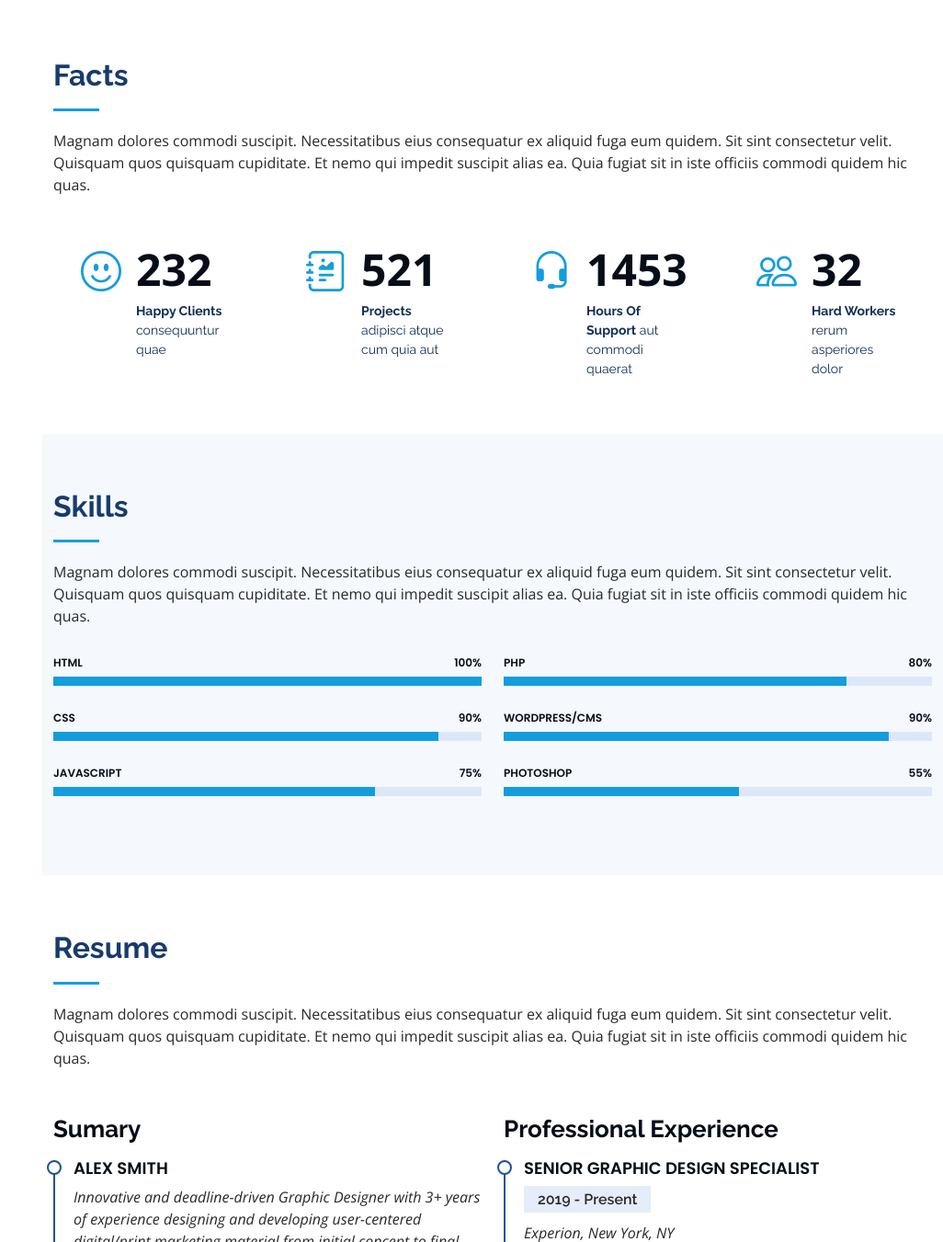
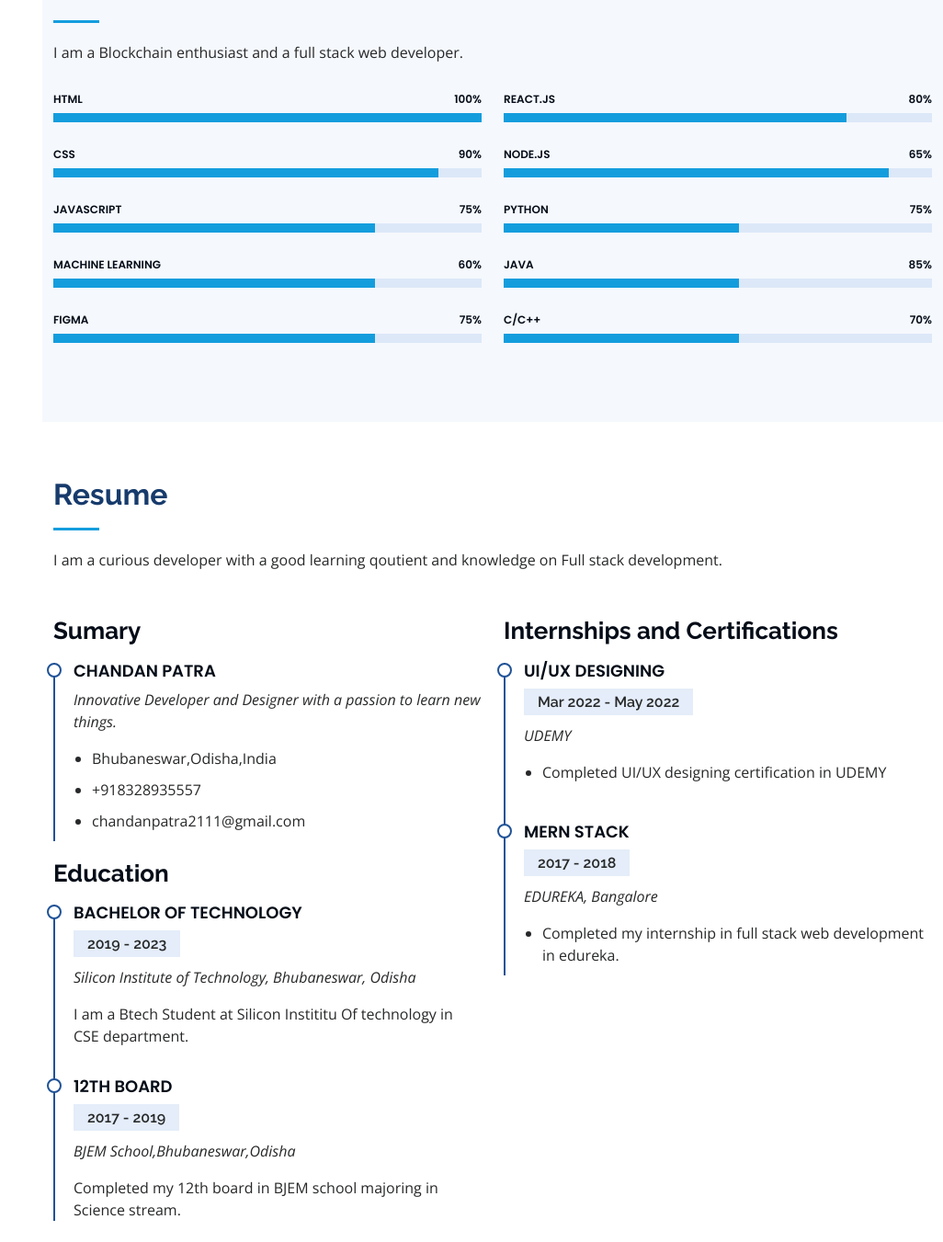
Before and after one commit to chandanpatra2111/MyPortfolio, a plain HTML site: page index.html in a window 1280 px wide. Shown: the part 1449-2800 px from the top of the page at 92% size, without its empty margins (254-1280 px from the left). Drawn offline with nearby package versions, Linux system fonts and the light colour scheme.

Commit message:
Myportfolio

```diff
--- a/index.html
+++ b/index.html
@@ -68,7 +68,7 @@
   <section id="hero" class="d-flex flex-column justify-content-center align-items-center">
     <div class="hero-container" data-aos="fade-in">
       <h1>Chandan Patra</h1>
-      <p>I'm <span class="typed" data-typed-items="Designer, Developer , Photographer"></span></p>
+      <p>I'm <span class="typed" data-typed-items="Developer, Designer , Influencer "></span></p>
     </div>
   </section><!-- End Hero -->
 
@@ -90,8 +90,7 @@
           <div class="col-lg-8 pt-4 pt-lg-0 content" data-aos="fade-left">
             <h3>UI/UX Designer &amp; Web Developer.</h3>
             <p class="fst-italic">
-              Lorem ipsum dolor sit amet, consectetur adipiscing elit, sed do eiusmod tempor incididunt ut labore et dolore
-              magna aliqua.
+              A curious and ambitious developer with a good knowledge about full stack development and a never ending curiosity to learn as many new things as possible. I am eager to be challenged in order to further grow and improve my skills.
             </p>
             <div class="row">
               <div class="col-lg-6">
@@ -112,8 +111,7 @@
               </div>
             </div>
             <p>
-              Officiis eligendi itaque labore et dolorum mollitia officiis optio vero. Quisquam sunt adipisci omnis et ut. Nulla accusantium dolor incidunt officia tempore. Et eius omnis.
-              Cupiditate ut dicta maxime officiis quidem quia. Sed et consectetur qui quia repellendus itaque neque. Aliquid amet quidem ut quaerat cupiditate. Ab et eum qui repellendus omnis culpa magni laudantium dolores.
+
             </p>
           </div>
         </div>
@@ -122,7 +120,7 @@
     </section><!-- End About Section -->
 
     <!-- ======= Facts Section ======= -->
-    <section id="facts" class="facts">
+    <!-- <section id="facts" class="facts">
       <div class="container">
 
         <div class="section-title">
@@ -166,8 +164,8 @@
 
         </div>
 
-      </div>
-    </section><!-- End Facts Section -->
+      </div> -->
+    <!-- </section> -->
 
     <!-- ======= Skills Section ======= -->
     <section id="skills" class="skills section-bg">
@@ -175,7 +173,7 @@
 
         <div class="section-title">
           <h2>Skills</h2>
-          <p>Magnam dolores commodi suscipit. Necessitatibus eius consequatur ex aliquid fuga eum quidem. Sit sint consectetur velit. Quisquam quos quisquam cupiditate. Et nemo qui impedit suscipit alias ea. Quia fugiat sit in iste officiis commodi quidem hic quas.</p>
+          <p>I am a Blockchain enthusiast and a full stack web developer.</p>
         </div>
 
         <div class="row skills-content">
@@ -202,27 +200,52 @@
                 <div class="progress-bar" role="progressbar" aria-valuenow="75" aria-valuemin="0" aria-valuemax="100"></div>
               </div>
             </div>
+            <div class="progress">
+              <span class="skill">Machine Learning <i class="val">60%</i></span>
+              <div class="progress-bar-wrap">
+                <div class="progress-bar" role="progressbar" aria-valuenow="75" aria-valuemin="0" aria-valuemax="100"></div>
+              </div>
+            </div>
+            <div class="progress">
+              <span class="skill">Figma <i class="val">75%</i></span>
+              <div class="progress-bar-wrap">
+                <div class="progress-bar" role="progressbar" aria-valuenow="75" aria-valuemin="0" aria-valuemax="100"></div>
+              </div>
+            </div>
 
           </div>
 
           <div class="col-lg-6" data-aos="fade-up" data-aos-delay="100">
 
             <div class="progress">
-              <span class="skill">PHP <i class="val">80%</i></span>
+              <span class="skill">React.js <i class="val">80%</i></span>
               <div class="progress-bar-wrap">
                 <div class="progress-bar" role="progressbar" aria-valuenow="80" aria-valuemin="0" aria-valuemax="100"></div>
               </div>
             </div>
 
             <div class="progress">
-              <span class="skill">WordPress/CMS <i class="val">90%</i></span>
+              <span class="skill">Node.js <i class="val">65%</i></span>
               <div class="progress-bar-wrap">
                 <div class="progress-bar" role="progressbar" aria-valuenow="90" aria-valuemin="0" aria-valuemax="100"></div>
               </div>
             </div>
 
             <div class="progress">
-              <span class="skill">Photoshop <i class="val">55%</i></span>
+              <span class="skill">Python<i class="val">75%</i></span>
+              <div class="progress-bar-wrap">
+                <div class="progress-bar" role="progressbar" aria-valuenow="55" aria-valuemin="0" aria-valuemax="100"></div>
+              </div>
+            </div>
+
+            <div class="progress">
+              <span class="skill">Java<i class="val">85%</i></span>
+              <div class="progress-bar-wrap">
+                <div class="progress-bar" role="progressbar" aria-valuenow="55" aria-valuemin="0" aria-valuemax="100"></div>
+              </div>
+            </div>
+            <div class="progress">
+              <span class="skill">C/C++<i class="val">70%</i></span>
               <div class="progress-bar-wrap">
                 <div class="progress-bar" role="progressbar" aria-valuenow="55" aria-valuemin="0" aria-valuemax="100"></div>
               </div>
@@ -241,58 +264,55 @@
 
         <div class="section-title">
           <h2>Resume</h2>
-          <p>Magnam dolores commodi suscipit. Necessitatibus eius consequatur ex aliquid fuga eum quidem. Sit sint consectetur velit. Quisquam quos quisquam cupiditate. Et nemo qui impedit suscipit alias ea. Quia fugiat sit in iste officiis commodi quidem hic quas.</p>
+          <p>I am a curious developer with a good learning qoutient and knowledge on Full stack development.</p>
         </div>
 
         <div class="row">
           <div class="col-lg-6" data-aos="fade-up">
             <h3 class="resume-title">Sumary</h3>
             <div class="resume-item pb-0">
-              <h4>Alex Smith</h4>
-              <p><em>Innovative and deadline-driven Graphic Designer with 3+ years of experience designing and developing user-centered digital/print marketing material from initial concept to final, polished deliverable.</em></p>
+              <h4>Chandan Patra</h4>
+              <p><em>Innovative Developer and Designer with a passion to learn new things.</em></p>
               <ul>
-                <li>Portland par 127,Orlando, FL</li>
-                <li>(123) 456-7891</li>
-                <li>alice.barkley@example.com</li>
+                <li>Bhubaneswar,Odisha,India</li>
+                <li>+918328935557</li>
+                <li>chandanpatra2111@gmail.com</li>
               </ul>
             </div>
 
             <h3 class="resume-title">Education</h3>
             <div class="resume-item">
-              <h4>Master of Fine Arts &amp; Graphic Design</h4>
-              <h5>2015 - 2016</h5>
-              <p><em>Rochester Institute of Technology, Rochester, NY</em></p>
-              <p>Qui deserunt veniam. Et sed aliquam labore tempore sed quisquam iusto autem sit. Ea vero voluptatum qui ut dignissimos deleniti nerada porti sand markend</p>
+              <h4>Bachelor of Technology </h4>
+              <h5>2019 - 2023</h5>
+              <p><em>Silicon Institute of Technology, Bhubaneswar, Odisha</em></p>
+              <p>I am a Btech Student at Silicon Instititu Of technology in CSE department. </p>
             </div>
             <div class="resume-item">
-              <h4>Bachelor of Fine Arts &amp; Graphic Design</h4>
-              <h5>2010 - 2014</h5>
-              <p><em>Rochester Institute of Technology, Rochester, NY</em></p>
-              <p>Quia nobis sequi est occaecati aut. Repudiandae et iusto quae reiciendis et quis Eius vel ratione eius unde vitae rerum voluptates asperiores voluptatem Earum molestiae consequatur neque etlon sader mart dila</p>
+              <h4>12th board </h4>
+              <h5>2017 - 2019</h5>
+              <p><em>BJEM School,Bhubaneswar,Odisha</em></p>
+              <p>Completed my 12th board in BJEM school majoring in Science stream. </p>
             </div>
           </div>
           <div class="col-lg-6" data-aos="fade-up" data-aos-delay="100">
-            <h3 class="resume-title">Professional Experience</h3>
+            <h3 class="resume-title">Internships and Certifications</h3>
             <div class="resume-item">
-              <h4>Senior graphic design specialist</h4>
-              <h5>2019 - Present</h5>
-              <p><em>Experion, New York, NY </em></p>
+              <h4>UI/UX Designing</h4>
+              <h5>Mar 2022 - May 2022</h5>
+              <p><em>UDEMY</em></p>
               <ul>
-                <li>Lead in the design, development, and implementation of the graphic, layout, and production communication materials</li>
-                <li>Delegate tasks to the 7 members of the design team and provide counsel on all aspects of the project. </li>
-                <li>Supervise the assessment of all graphic materials in order to ensure quality and accuracy of the design</li>
-                <li>Oversee the efficient use of production project budgets ranging from $2,000 - $25,000</li>
+                <li>Completed UI/UX designing certification in UDEMY </li>
+
               </ul>
             </div>
             <div class="resume-item">
-              <h4>Graphic design specialist</h4>
+              <h4>MERN Stack</h4>
               <h5>2017 - 2018</h5>
-              <p><em>Stepping Stone Advertising, New York, NY</em></p>
+              <p><em>EDUREKA, Bangalore</em></p>
               <ul>
-                <li>Developed numerous marketing programs (logos, brochures,infographics, presentations, and advertisements).</li>
-                <li>Managed up to 5 projects or tasks at a given time while under pressure</li>
-                <li>Recommended and consulted with clients on the most appropriate graphic design</li>
-                <li>Created 4+ design presentations and proposals a month for clients and account managers</li>
+                <li>Completed my internship in full stack web development in edureka.</li>
+
+
               </ul>
             </div>
           </div>
@@ -307,7 +327,7 @@
 
         <div class="section-title">
           <h2>Portfolio</h2>
-          <p>Magnam dolores commodi suscipit. Necessitatibus eius consequatur ex aliquid fuga eum quidem. Sit sint consectetur velit. Quisquam quos quisquam cupiditate. Et nemo qui impedit suscipit alias ea. Quia fugiat sit in iste officiis commodi quidem hic quas.</p>
+          <p>Hey there, this is my personal portfolio.</p>
         </div>
 
         <div class="row" data-aos="fade-up">
@@ -464,7 +484,7 @@
     </section><!-- End Services Section -->
 
     <!-- ======= Testimonials Section ======= -->
-    <section id="testimonials" class="testimonials section-bg">
+    <!-- <section id="testimonials" class="testimonials section-bg">
       <div class="container">
 
         <div class="section-title">
@@ -486,7 +506,7 @@
                 <h3>Saul Goodman</h3>
                 <h4>Ceo &amp; Founder</h4>
               </div>
-            </div><!-- End testimonial item -->
+            </div>
 
             <div class="swiper-slide">
               <div class="testimonial-item" data-aos="fade-up" data-aos-delay="100">
@@ -499,7 +519,7 @@
                 <h3>Sara Wilsson</h3>
                 <h4>Designer</h4>
               </div>
-            </div><!-- End testimonial item -->
+            </div>
 
             <div class="swiper-slide">
               <div class="testimonial-item" data-aos="fade-up" data-aos-delay="200">
@@ -512,7 +532,7 @@
                 <h3>Jena Karlis</h3>
                 <h4>Store Owner</h4>
               </div>
-            </div><!-- End testimonial item -->
+            </div>
 
             <div class="swiper-slide">
               <div class="testimonial-item" data-aos="fade-up" data-aos-delay="300">
@@ -525,7 +545,7 @@
                 <h3>Matt Brandon</h3>
                 <h4>Freelancer</h4>
               </div>
-            </div><!-- End testimonial item -->
+            </div>
 
             <div class="swiper-slide">
               <div class="testimonial-item" data-aos="fade-up" data-aos-delay="400">
@@ -538,14 +558,14 @@
                 <h3>John Larson</h3>
                 <h4>Entrepreneur</h4>
               </div>
-            </div><!-- End testimonial item -->
+            </div>
 
           </div>
           <div class="swiper-pagination"></div>
         </div>
 
       </div>
-    </section><!-- End Testimonials Section -->
+    </section> -->
 
     <!-- ======= Contact Section ======= -->
     <section id="contact" class="contact">
@@ -553,7 +573,7 @@
 
         <div class="section-title">
           <h2>Contact</h2>
-          <p>Magnam dolores commodi suscipit. Necessitatibus eius consequatur ex aliquid fuga eum quidem. Sit sint consectetur velit. Quisquam quos quisquam cupiditate. Et nemo qui impedit suscipit alias ea. Quia fugiat sit in iste officiis commodi quidem hic quas.</p>
+          <p>Get in touch.</p>
         </div>
 
         <div class="row" data-aos="fade-in">
@@ -563,22 +583,22 @@
               <div class="address">
                 <i class="bi bi-geo-alt"></i>
                 <h4>Location:</h4>
-                <p>A108 Adam Street, New York, NY 535022</p>
+                <p>Esplanade one , Bhubaneswar , Odisha</p>
               </div>
 
               <div class="email">
                 <i class="bi bi-envelope"></i>
                 <h4>Email:</h4>
-                <p>info@example.com</p>
+                <p>chandanpatra2111@gmail.com</p>
               </div>
 
               <div class="phone">
                 <i class="bi bi-phone"></i>
                 <h4>Call:</h4>
-                <p>+1 5589 55488 55s</p>
+                <p>+91-8328935557</p>
               </div>
 
-              <iframe src="https://www.google.com/maps/embed?pb=!1m14!1m8!1m3!1d12097.433213460943!2d-74.0062269!3d40.7101282!3m2!1i1024!2i768!4f13.1!3m3!1m2!1s0x0%3A0xb89d1fe6bc499443!2sDowntown+Conference+Center!5e0!3m2!1smk!2sbg!4v1539943755621" frameborder="0" style="border:0; width: 100%; height: 290px;" allowfullscreen></iframe>
+              <iframe src="https://goo.gl/maps/JSacWZfgt3SH6RTm7" frameborder="0" style="border:0; width: 100%; height: 290px;" allowfullscreen></iframe>
             </div>
 
           </div>
```
